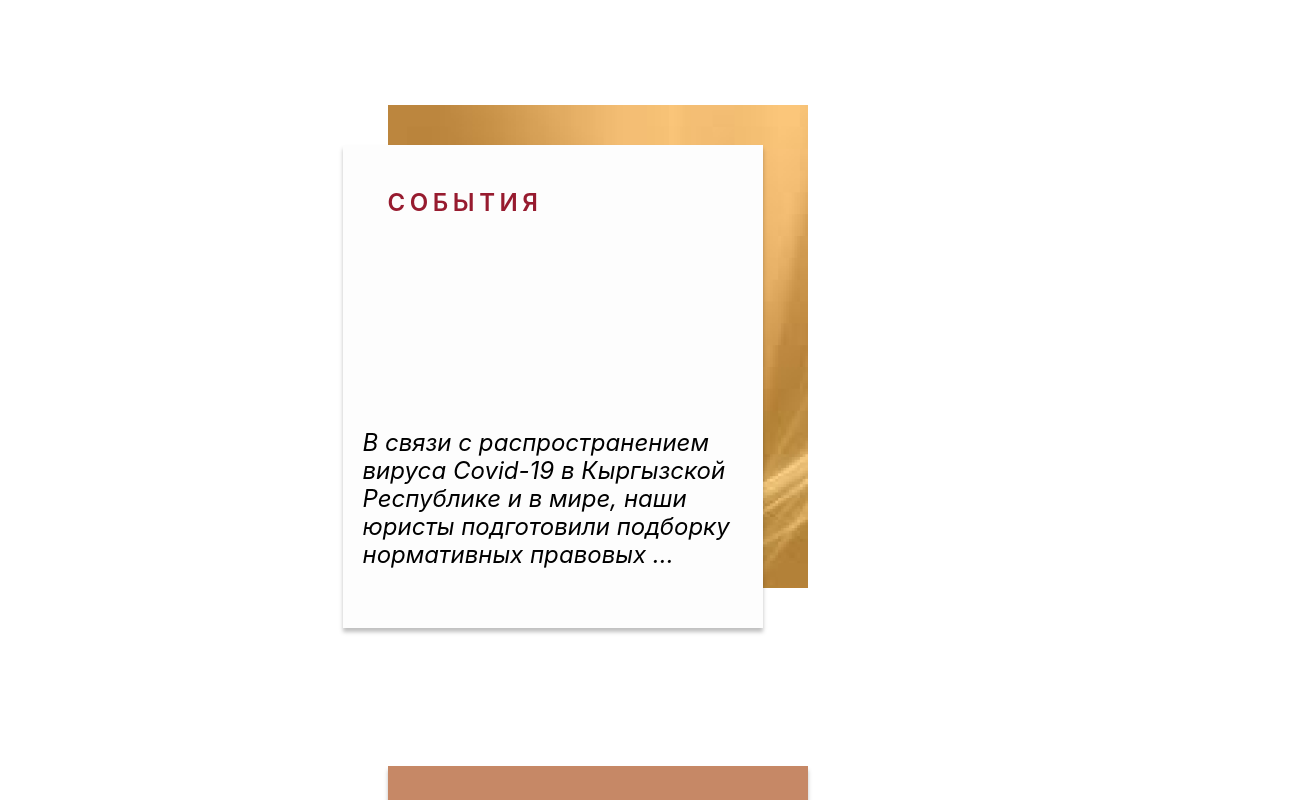
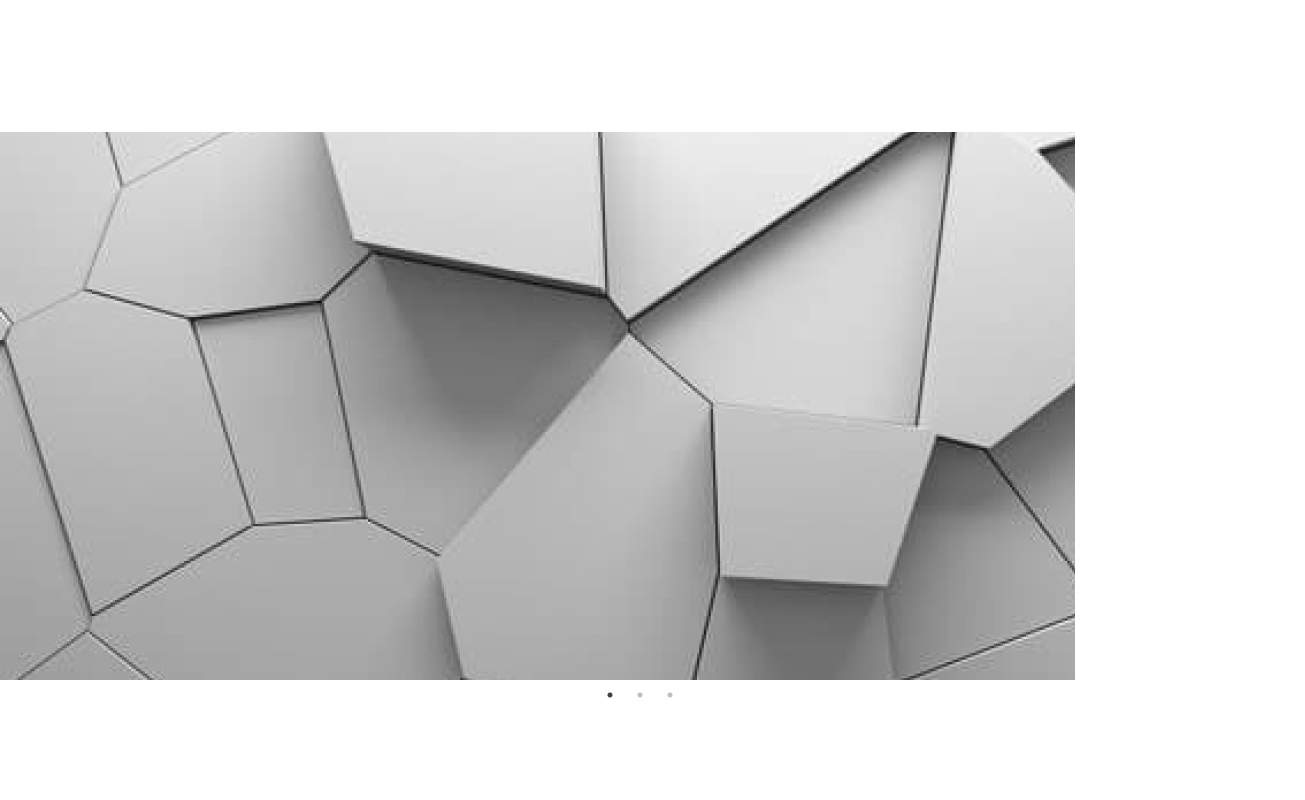
Before and after one commit to Aiga115/kalikova, a Next.js app: page / in a window 1280 px wide. Shown: the part 840-1640 px from the top of the page, 1305 px wide, since content can reach past the window. Built offline with nearby package versions, Linux system fonts and the light colour scheme.

Commit message:
added slider

```diff
--- a/package.json
+++ b/package.json
@@ -15,6 +15,8 @@
     "node-sass": "^5.0.0",
     "react": "17.0.2",
     "react-dom": "17.0.2",
-    "react-i18next": "^11.8.13"
+    "react-i18next": "^11.8.13",
+    "react-slick": "^0.28.1",
+    "slick-carousel": "^1.8.1"
   }
 }
--- a/pages/index.js
+++ b/pages/index.js
@@ -1,5 +1,8 @@
 import styles from '../styles/Home.module.css'
 import Image from "next/image";
+import Slider from "react-slick";
+import "slick-carousel/slick/slick.css";
+import "slick-carousel/slick/slick-theme.css";
 
 export default function Home() {
 
@@ -17,6 +20,14 @@ export default function Home() {
         margin: "0px 165px 178px 80px",
     }
 
+    let settings = {
+        dots: true,
+        infinite: true,
+        speed: 500,
+        slidesToShow: 1,
+        slidesToScroll: 1
+    }
+
 
     return (
         <div className="home">
@@ -31,14 +42,26 @@ export default function Home() {
             </div>
 
 
+            <div className="home-slider">
+                <Slider {...settings}>
+                    <div className="home-slider-elem">
+                    </div>
+                    <div className="home-slider-elem">
+                    </div>
+                    <div className="home-slider-elem">
+                    </div>
+                </Slider>
+            </div>
+
+
             <div className="home-cards">
                 <div style={relative} className="home-relative">
                     <img src="/Rectangle23.png" alt="#" width="420" height="483"/>
                     <div className="home-cards-elem" style={{
                         position: "absolute",
                         top: "40px",
-                        right:"45px",
-                        margin:"0px"
+                        right: "45px",
+                        margin: "0px"
 
                     }}>
                         <p className="home-cards-elem__title">
@@ -71,7 +94,8 @@ export default function Home() {
                 <div style={relative} className="home-relative">
                     <img src="/Rectangle24.png" alt="#" width="420" height="483"/>
 
-                    <div className="home-cards-elem" style={{position: "absolute", top: "40px", right:"45px", margin:"0px"}}>
+                    <div className="home-cards-elem"
+                         style={{position: "absolute", top: "40px", right: "45px", margin: "0px"}}>
                         <p className="home-cards-elem__title">
                             новости
                         </p>
--- a/styles/home.css
+++ b/styles/home.css
@@ -1,5 +1,7 @@
+/*Title block*/
 .home-background {
     position: relative;
+    margin-bottom: 235px;
 }
 
 .home-background__img {
@@ -18,9 +20,24 @@
     font-weight: 700;
     text-transform: uppercase;
 }
+/*Slider block*/
+.home-slider{
 
+}
+.home-slider-elem{
+    display: flex !important;
+    justify-content: center !important;
+    background-image: url("/Background.png");
+    height: 548px;
+    width: 1075px !important;
+}
+.home-slider-elem__img{
+}
+.slick-arrow{
+    background-color: red;
+}
 
-
+/*Cards Block*/
 .home-cards {
     display: flex;
     flex-wrap: wrap;
```
Also changed, not shown: 1 other file (tests, documents, lock files or other folders).
